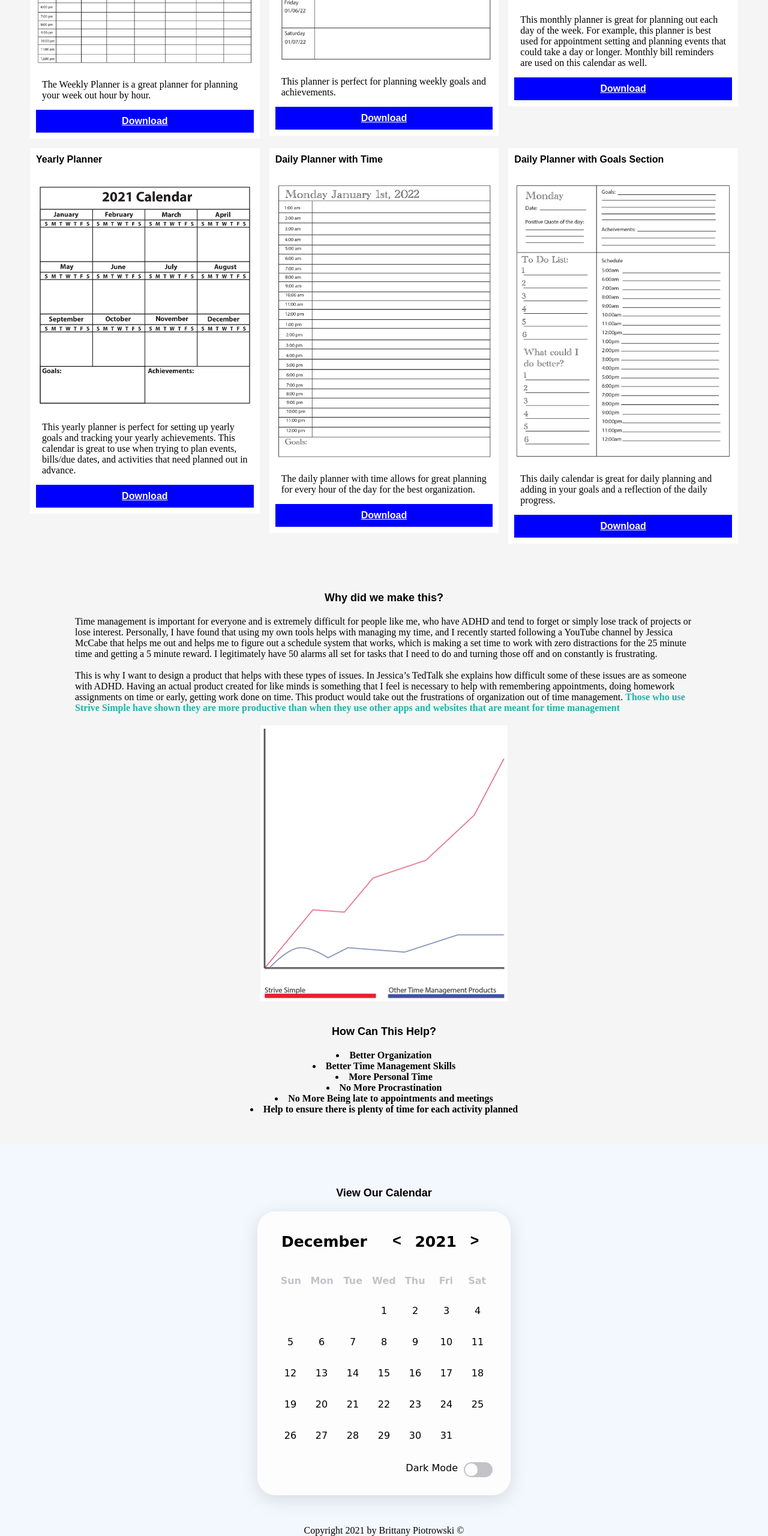
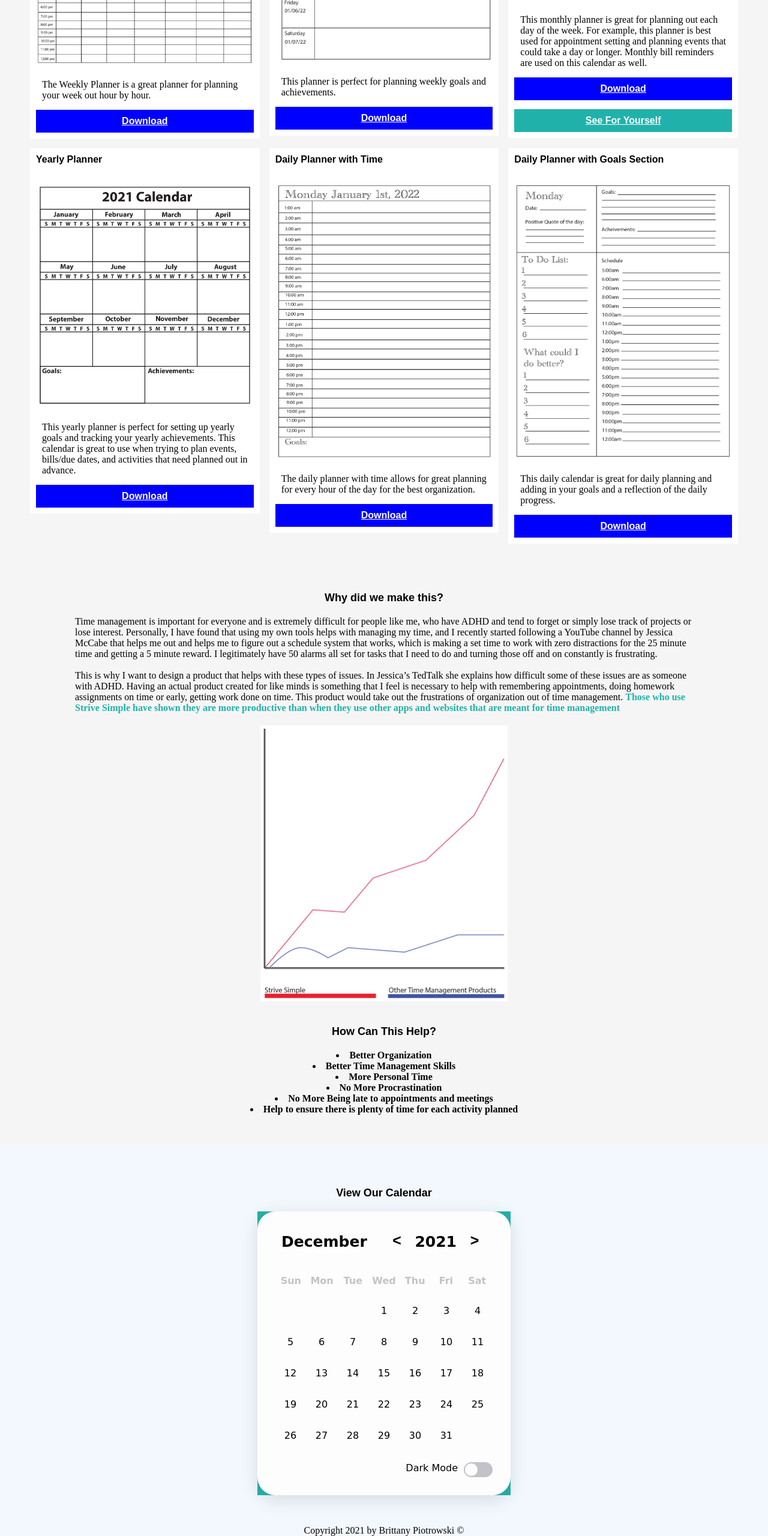
Before and after one commit to PiotrowskiBrittany-FS/PiotrowskiBrittany-FS.github.io, a plain HTML site: page index.html in a window 1280 px wide. Shown: the part 883-3443 px from the top of the page at 60% size. Drawn offline with Linux system fonts and the light colour scheme.

Commit message:
Added a See For Yourself button on the monthly calendar so the user can see the test calendar for themselves

```diff
--- a/index.html
+++ b/index.html
@@ -18,7 +18,7 @@
 
     <h2>How Can You Organize?</h2>
 
-    <h3>
+    <h3 class="howOrganize">
         Strive Simple makes it easy to organize all your goals, meetings, appointments, etc. in one place with six easy to use planners
     </h3>
 
@@ -46,6 +46,7 @@
                 <img src=images/monthlyPlanner.jpg alt=”monthlyCalendar” style="width:100%">
                 <p>This monthly planner is great for planning out each day of the week. For example, this planner is best used for appointment setting and planning events that could take a day or longer. Monthly bill reminders are used on this calendar as well.</p>
                 <a href="images/monthlyPlanner.jpg" download class="btn">Download</a>
+                <a href="#scroll" class="scrollClass">See For Yourself</a>
             </div>
         </div>
         <div class="column">
@@ -112,7 +113,7 @@
 
 <!-- Added Calendar HTML below this line -->
 
-<div class="calendar-class">
+<div class="calendar-class" id="scroll">
 
     <div class="calendar">
         <div class="calendar-header">
--- a/style.css
+++ b/style.css
@@ -6,6 +6,7 @@
     margin-bottom: 50px;
     display: grid;
     min-width: 100%;
+    box-sizing: border-box;
 }
 
 .useImg {
@@ -38,10 +39,40 @@ h2 {
     font-size: 18px;
 }
 
+.h3 .howOrganize {
+    text-align: center;
+    font-size: 16px;
+}
+
 h3 {
     font-family: Futura, sans-serif;
     font-size: medium;
     margin-bottom: 10px;
+}
+
+
+#scroll {
+    scroll-behavior: smooth;
+    background-color: lightseagreen;
+    text-align: center;
+}
+
+.scrollClass {
+    margin-top: 15px;
+    background-color: lightseagreen;
+    color: white;
+    padding: 10px;
+    cursor: pointer;
+    display: block;
+    width: 100%;
+    text-align: center;
+    font-size: 16px;
+    font-weight: bold;
+    font-family: Arial, sans-serif;
+}
+
+.scrollClass:hover {
+    background-color: mediumaquamarine;
 }
 
 .row {
```
